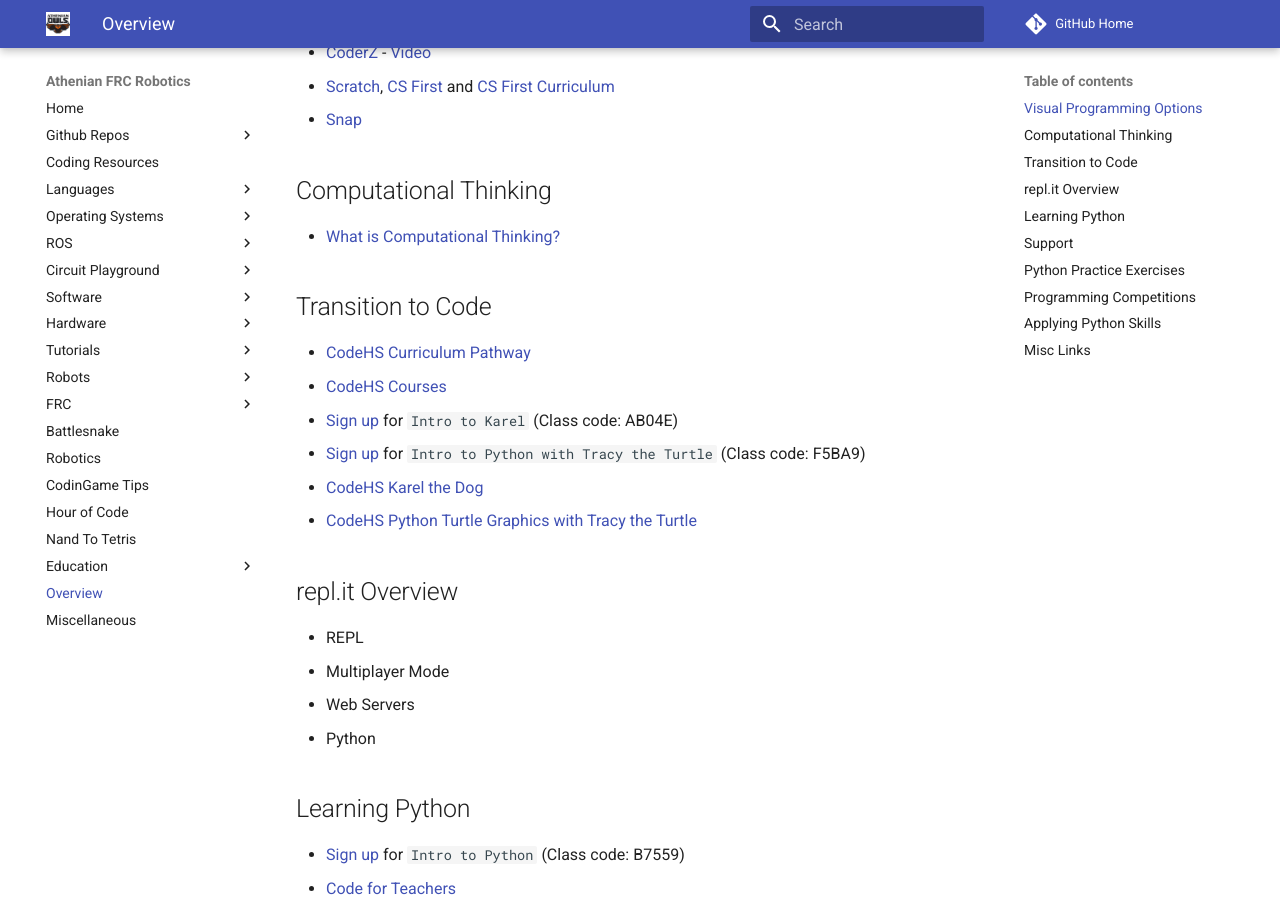
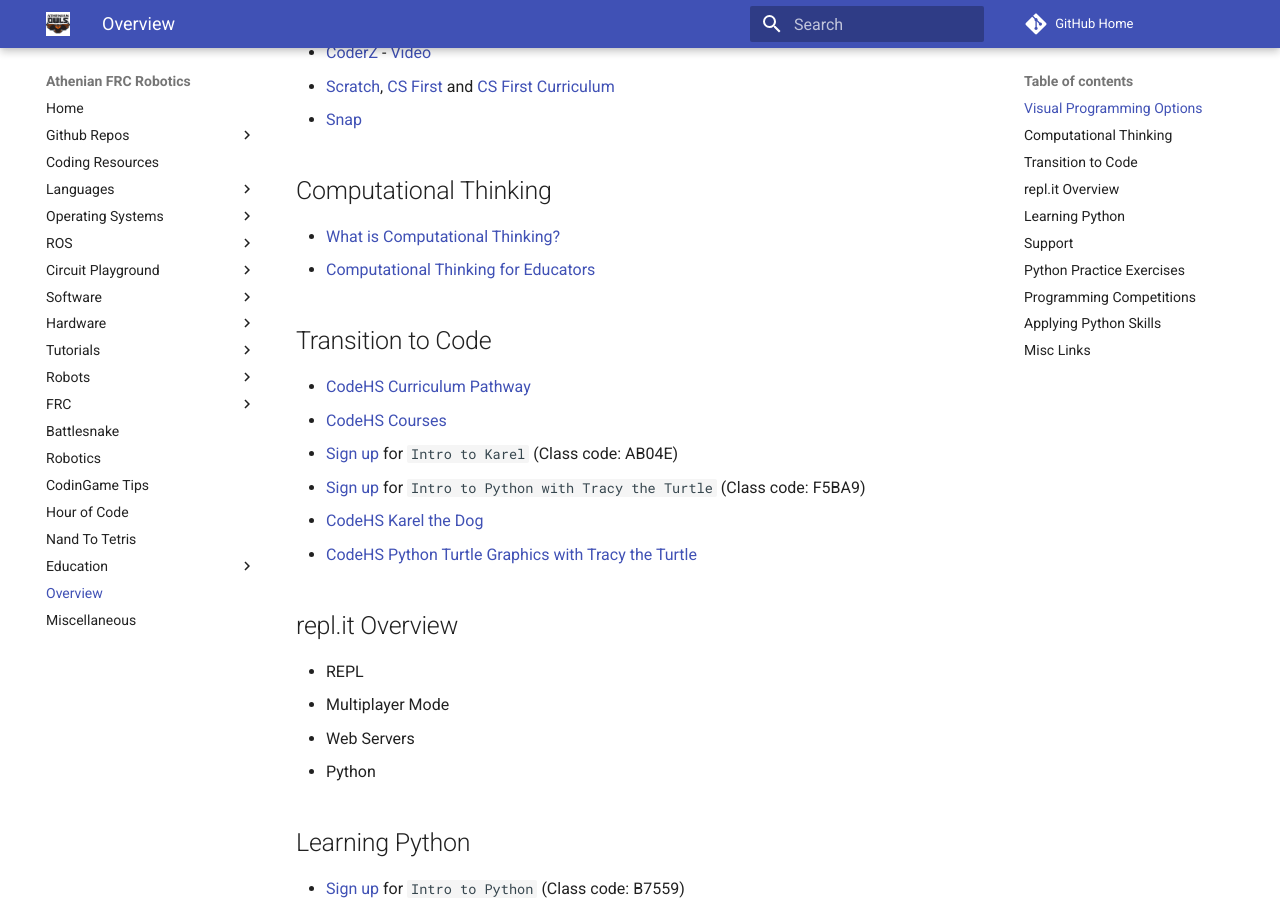
Before and after one commit to athenian-robotics/athenian-robotics-mkdocs, an MkDocs documentation site: the page built from docs/overview.md, in a window 1280 px wide and 900 px high, scrolled down 325 px. Built offline with MkDocs 1.6.1 and Material for MkDocs 9.7.7, drawn with Linux system fonts in a browser that asks for light colours; comment, search, counter and statistics services are not loaded.

Commit message:
Update docs

```diff
--- a/docs/overview.md
+++ b/docs/overview.md
@@ -11,6 +11,7 @@
 
 ## Computational Thinking
 * [What is Computational Thinking?](https://www.youtube.com/watch?v=sxUJKn6TJOI)
+* [Computational Thinking for Educators](https://computationalthinkingcourse.withgoogle.com/course)
 
 ## Transition to Code
 * [CodeHS Curriculum Pathway](https://codehs.com/info/curriculum/pathways/6-12)
```
